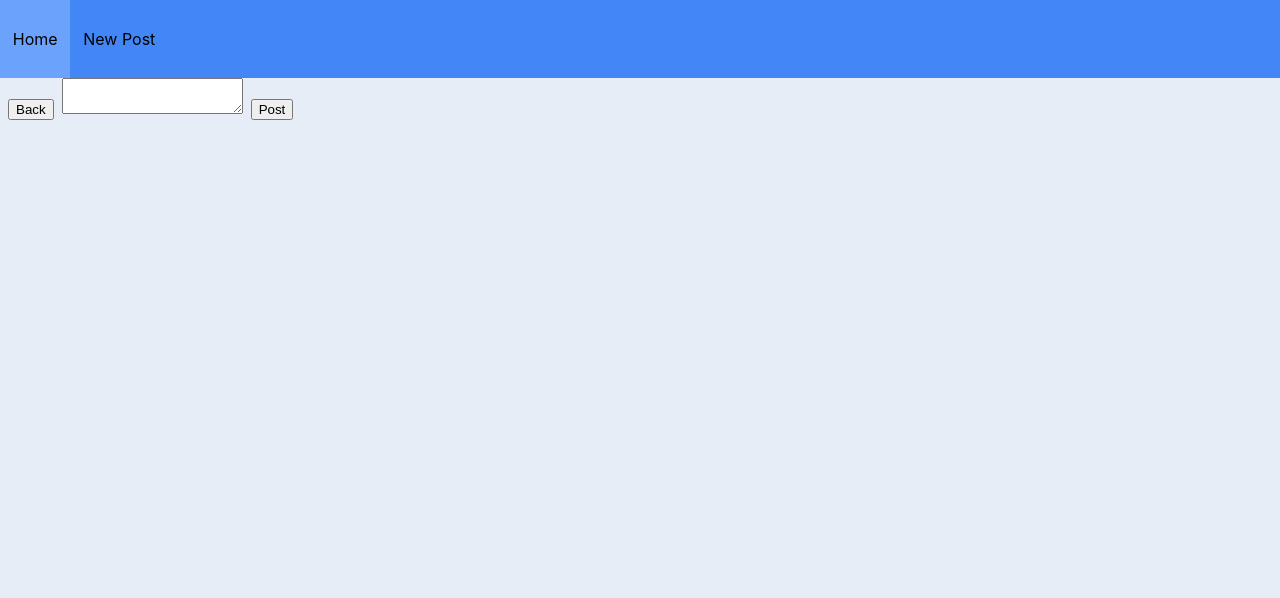
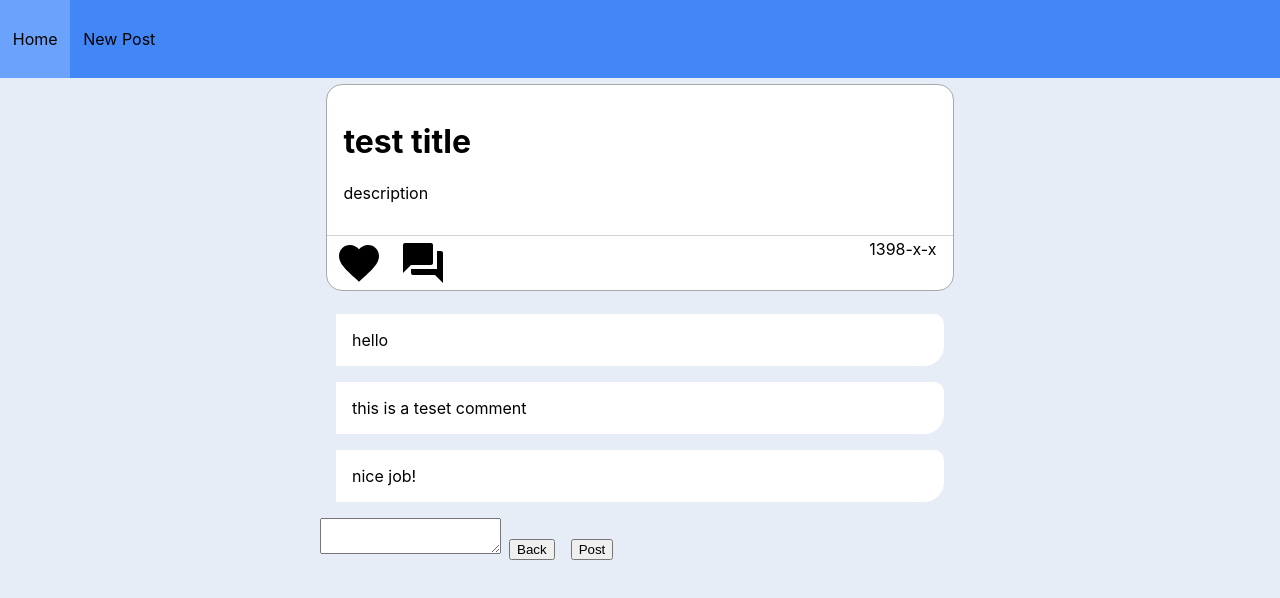
Before and after one commit to fshahinfar1/LongPollingService, a React (Create React App) app in the folder src/front/long-polling/: page /comment in a window 1280 px wide. Shown: the top 598 px of the page. Built offline with nearby package versions, Linux system fonts and the light colour scheme.

Commit message:
Add comment box

```diff
--- /dev/null
+++ b/src/front/long-polling/src/components/Feed.js
@@ -0,0 +1,33 @@
+import React from 'react';
+import {useHistory} from 'react-router-dom';
+import {FancyButton} from '../components';
+import {heart_icon, comment_icon} from '../icons';
+import '../styles/App.css';
+
+export default function Feed(props) {
+	const history = useHistory();
+	const onCommentClick = () => {
+	  history.push('/comment');
+	}
+
+	return (
+			<div className='feed-container'>
+				<div className='feed-content'>
+					<h1>{props.title}</h1>
+					<p>{props.description}</p>
+				</div>
+				<div className='feed-footer'>
+					<FancyButton
+						value='like'
+						img={{alt:'heart', src:heart_icon}}
+					/>
+					<FancyButton
+						value='comment'
+						img={{alt:'comment', src:comment_icon}}
+						onClick={onCommentClick}
+					/>
+					<p className='feed-date'>1398-x-x</p>
+				</div>
+			</div>
+		);
+}
--- a/src/front/long-polling/src/components/index.js
+++ b/src/front/long-polling/src/components/index.js
@@ -1,6 +1,7 @@
 import FancyButton from './FancyButton';
 import Form from './Form';
 import NavBar from './Navbar';
+import Feed from './Feed';
 
 
-export {FancyButton, Form, NavBar};
+export {FancyButton, Form, NavBar, Feed};
--- a/src/front/long-polling/src/icons/index.js
+++ b/src/front/long-polling/src/icons/index.js
@@ -1,4 +1,4 @@
-import hear_icon from './favorite_48px.svg';
+import heart_icon from './favorite_48px.svg';
 import comment_icon from './question_answer_48px.svg';
 
-export {hear_icon, comment_icon};
+export {heart_icon, comment_icon};
--- a/src/front/long-polling/src/screens/App.js
+++ b/src/front/long-polling/src/screens/App.js
@@ -1,43 +1,9 @@
 import React from 'react';
 import {Link, useHistory} from 'react-router-dom';
-import {FancyButton, NavBar} from '../components';
+import {FancyButton, NavBar, Feed} from '../components';
 import {get, post} from '../utils/Http';
-import {hear_icon, comment_icon} from '../icons';
 import '../styles/App.css';
 
-
-class Feed extends React.Component {
-	constructor(props) {
-		super(props);
-	}
-
-	onCommentClick = () => {
-	  this.props.history.push('/comment');
-	}
-
-	render() {
-		return (
-				<div className='feed-container'>
-					<div className='feed-content'>
-						<h1>{this.props.title}</h1>
-						<p>{this.props.description}</p>
-					</div>
-					<div className='feed-footer'>
-						<FancyButton
-							value='like'
-							img={{alt:'heart', src:hear_icon}}
-						/>
-						<FancyButton
-							value='comment'
-							img={{alt:'comment', src:comment_icon}}
-							onClick={this.onCommentClick}
-						/>
-						<p className='feed-date'>1398-x-x</p>
-					</div>
-				</div>
-			);
-	}
-}
 
 function App() {
 	const feeds = [{
--- a/src/front/long-polling/src/screens/Comment.js
+++ b/src/front/long-polling/src/screens/Comment.js
@@ -1,5 +1,14 @@
 import React from 'react';
-import {NavBar, FancyButton} from '../components';
+import {NavBar, FancyButton, Feed} from '../components';
+import '../styles/App.css';
+
+function CommentBox(props) {
+	return (
+		<div className="comment-box">
+			<p>{props.text}</p>
+		</div>
+	);
+}
 
 export default class Comment extends React.Component {
 	constructor(props) {
@@ -11,20 +20,36 @@ export default class Comment extends React.Component {
 	}
 
 	render() {
+		const comments_text = ['hello', 'this is a teset comment', 'nice job!']
+		const comments = comments_text.map(function(obj) {
+			return (<CommentBox text={obj} />);
+		});
+
 		return (
 			<div>
 				<NavBar />
+				<main>
+					<Feed
+							title="test title"
+							description="description"
+					/>
+					<div className="comment-area">
 						<div>
+							{comments}
+						</div>
+						<div>
+							<textarea/>
 							<FancyButton
 								value="Back"
 								onClick={this.onBackClicked}
 							/>
-					<textarea />
 							<FancyButton
 								value="Post"
 							/>
 						</div>
 					</div>
+				</main>
+			</div>
 		);
 	}
 }
--- a/src/front/long-polling/src/styles/App.css
+++ b/src/front/long-polling/src/styles/App.css
@@ -118,6 +118,29 @@ body {
 
 }
 
+/*comments*/
+.comment-area {
+	display: flex;
+	flex-direction: column;
+	justify-content: center;
+}
+
+.comment-box {
+	display: block;
+	margin-left: 1em;
+	margin-right: 1em;
+	margin-top: 0.2em;
+	margin-bottom: 0.2em;
+	border-bottom-right-radius: 20px;
+	border-top-right-radius: 10px;
+
+	background-color: white;
+}
+
+.comment-box p {
+	padding: 1em;
+}
+
 /*feeds*/
 main {
 	position: relative;
```
Lines whose indentation alone changed are shown as unchanged.
